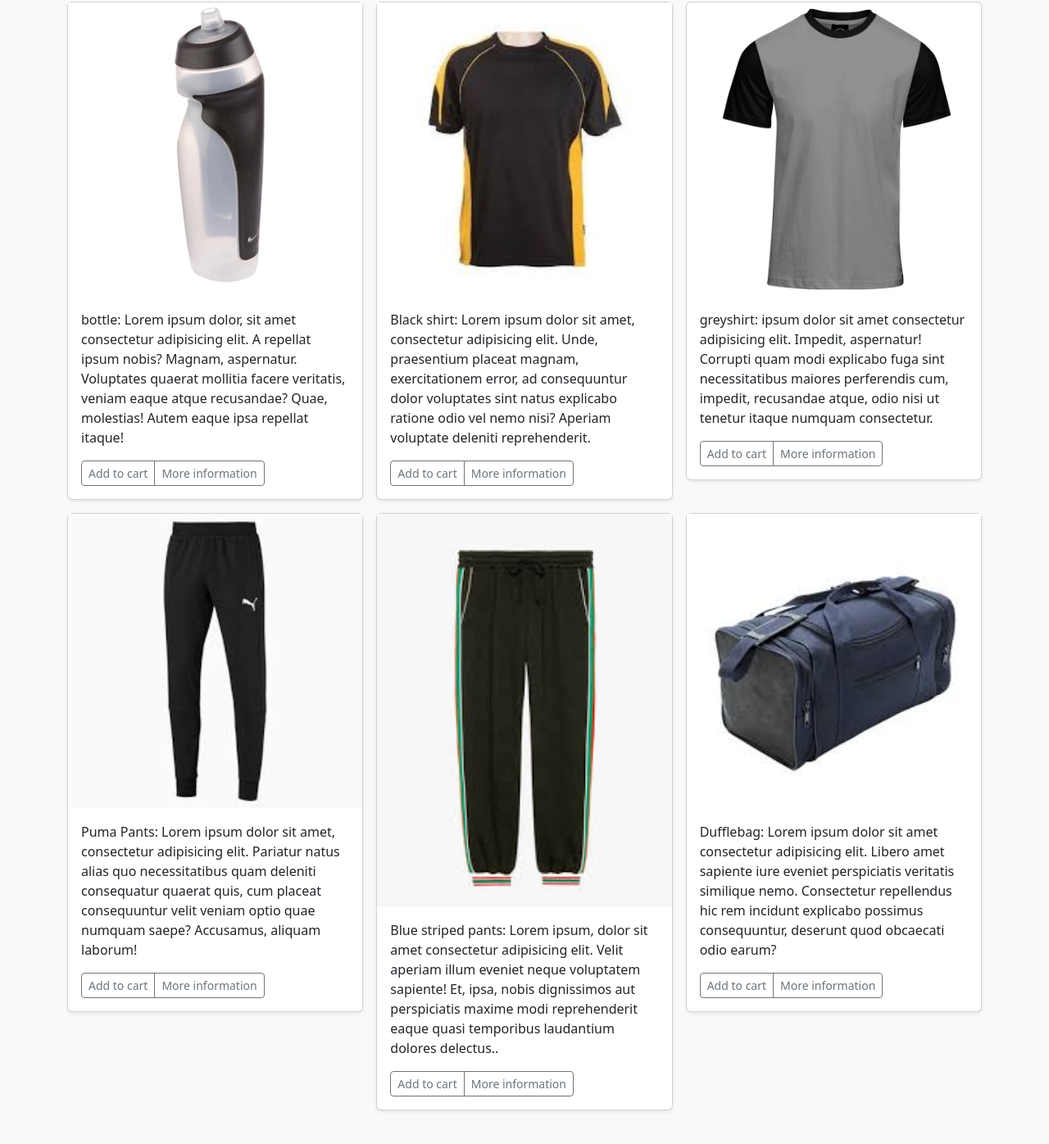
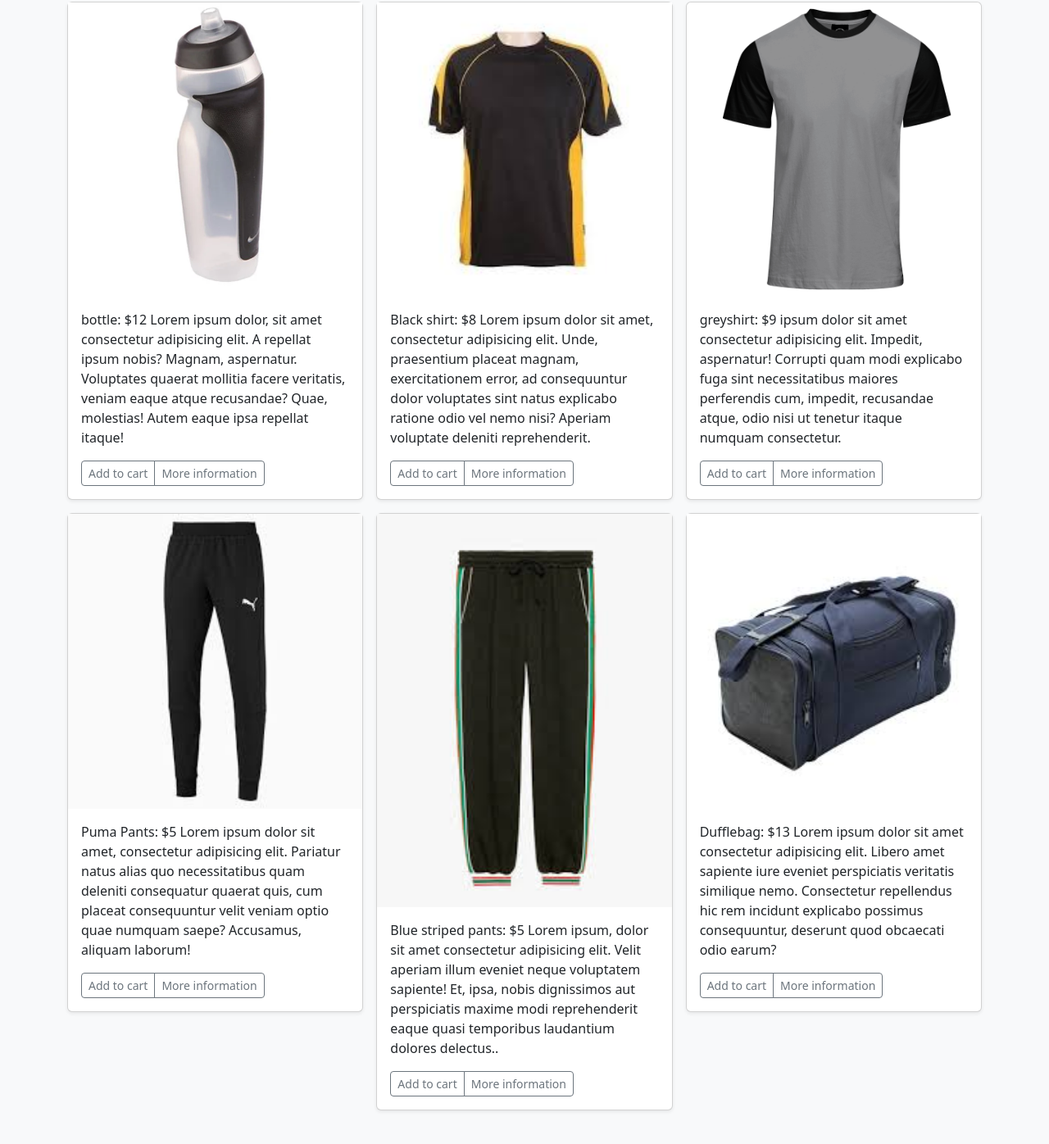
Before and after one commit to UrielDelgado/Capstone1-uriel-Ecomers, a plain HTML site: page Products.html in a window 1280 px wide. Shown: the part 102-1498 px from the top of the page at 82% size. Drawn offline with nearby package versions, Linux system fonts and the light colour scheme.

Commit message:
some changes
some changes

```diff
--- a/Products.html
+++ b/Products.html
@@ -71,7 +71,7 @@
                             <img src="/images/bottle.webp" alt="bottle">
                             <!-- <svg class="bd-placeholder-img card-img-top" style="background-image:/images/bottle.webp" width="100%" height="225" xmlns="http://www.w3.org/2000/svg" role="img" aria-label="Placeholder: Thumbnail" preserveAspectRatio="xMidYMid slice" focusable="false"><title>Placeholder</title><rect width="100%" height="100%" fill="#55595c"></rect><text x="50%" y="50%" fill="#eceeef" dy=".3em">Thumbnail</text></svg> -->
                             <div class="card-body">
-                              <p class="card-text">bottle: Lorem ipsum dolor, sit amet consectetur adipisicing elit. A repellat ipsum nobis? Magnam, aspernatur. Voluptates quaerat mollitia facere veritatis, veniam eaque atque recusandae? Quae, molestias! Autem eaque ipsa repellat itaque!</p>
+                              <p class="card-text">bottle: $12 Lorem ipsum dolor, sit amet consectetur adipisicing elit. A repellat ipsum nobis? Magnam, aspernatur. Voluptates quaerat mollitia facere veritatis, veniam eaque atque recusandae? Quae, molestias! Autem eaque ipsa repellat itaque!</p>
                               <div class="d-flex justify-content-between align-items-center">
                                 <div class="btn-group">
                                   <button type="button" class="btn btn-sm btn-outline-secondary">Add to cart</button>
@@ -86,7 +86,7 @@
                           <div class="card shadow-sm">
                             <img src="/images/blackshirt.jpg" alt="blackshirt">
                             <div class="card-body">
-                              <p class="card-text">Black shirt: Lorem ipsum dolor sit amet, consectetur adipisicing elit. Unde, praesentium placeat magnam, exercitationem error, ad consequuntur dolor voluptates sint natus explicabo ratione odio vel nemo nisi? Aperiam voluptate deleniti reprehenderit.</p>
+                              <p class="card-text">Black shirt: $8 Lorem ipsum dolor sit amet, consectetur adipisicing elit. Unde, praesentium placeat magnam, exercitationem error, ad consequuntur dolor voluptates sint natus explicabo ratione odio vel nemo nisi? Aperiam voluptate deleniti reprehenderit.</p>
                               <div class="d-flex justify-content-between align-items-center">
                                 <div class="btn-group">
                                   <button type="button" class="btn btn-sm btn-outline-secondary">Add to cart</button>
@@ -101,7 +101,7 @@
                           <div class="card shadow-sm">
                            <img src="/images/grey shirt.png" alt="greyshirt">
                             <div class="card-body">
-                              <p class="card-text">greyshirt: ipsum dolor sit amet consectetur adipisicing elit. Impedit, aspernatur! Corrupti quam modi explicabo fuga sint necessitatibus maiores perferendis cum, impedit, recusandae atque, odio nisi ut tenetur itaque numquam consectetur.</p>
+                              <p class="card-text">greyshirt: $9 ipsum dolor sit amet consectetur adipisicing elit. Impedit, aspernatur! Corrupti quam modi explicabo fuga sint necessitatibus maiores perferendis cum, impedit, recusandae atque, odio nisi ut tenetur itaque numquam consectetur.</p>
                               <div class="d-flex justify-content-between align-items-center">
                                 <div class="btn-group">
                                   <button type="button" class="btn btn-sm btn-outline-secondary">Add to cart</button>
@@ -117,7 +117,7 @@
                           <div class="card shadow-sm">
                             <img src="/images/puma pants.jpg" alt="puma pants">
                             <div class="card-body">
-                              <p class="card-text">Puma Pants: Lorem ipsum dolor sit amet, consectetur adipisicing elit. Pariatur natus alias quo necessitatibus quam deleniti consequatur quaerat quis, cum placeat consequuntur velit veniam optio quae numquam saepe? Accusamus, aliquam laborum!</p>
+                              <p class="card-text">Puma Pants: $5 Lorem ipsum dolor sit amet, consectetur adipisicing elit. Pariatur natus alias quo necessitatibus quam deleniti consequatur quaerat quis, cum placeat consequuntur velit veniam optio quae numquam saepe? Accusamus, aliquam laborum!</p>
                               <div class="d-flex justify-content-between align-items-center">
                                 <div class="btn-group">
                                   <button type="button" class="btn btn-sm btn-outline-secondary">Add to cart</button>
@@ -132,7 +132,7 @@
                           <div class="card shadow-sm">
                             <img src="/images/blue stripe pants.jpg" alt="blue striped pants">
                             <div class="card-body">
-                              <p class="card-text">Blue striped pants: Lorem ipsum, dolor sit amet consectetur adipisicing elit. Velit aperiam illum eveniet neque voluptatem sapiente! Et, ipsa, nobis dignissimos aut perspiciatis maxime modi reprehenderit eaque quasi temporibus laudantium dolores delectus..</p>
+                              <p class="card-text">Blue striped pants: $5 Lorem ipsum, dolor sit amet consectetur adipisicing elit. Velit aperiam illum eveniet neque voluptatem sapiente! Et, ipsa, nobis dignissimos aut perspiciatis maxime modi reprehenderit eaque quasi temporibus laudantium dolores delectus..</p>
                               <div class="d-flex justify-content-between align-items-center">
                                 <div class="btn-group">
                                   <button type="button" class="btn btn-sm btn-outline-secondary">Add to cart</button>
@@ -147,7 +147,7 @@
                           <div class="card shadow-sm">
                             <img src="/images/duffle bag.jpg" alt="dufflebag">
                             <div class="card-body">
-                              <p class="card-text">Dufflebag: Lorem ipsum dolor sit amet consectetur adipisicing elit. Libero amet sapiente iure eveniet perspiciatis veritatis similique nemo. Consectetur repellendus hic rem incidunt explicabo possimus consequuntur, deserunt quod obcaecati odio earum?</p>
+                              <p class="card-text">Dufflebag: $13 Lorem ipsum dolor sit amet consectetur adipisicing elit. Libero amet sapiente iure eveniet perspiciatis veritatis similique nemo. Consectetur repellendus hic rem incidunt explicabo possimus consequuntur, deserunt quod obcaecati odio earum?</p>
                               <div class="d-flex justify-content-between align-items-center">
                                 <div class="btn-group">
                                   <button type="button" class="btn btn-sm btn-outline-secondary">Add to cart</button>
@@ -165,7 +165,8 @@
 
             </main>
             <footer>
-                <!-- place footer here -->
+
+
             </footer>
             <!-- Bootstrap JavaScript Libraries -->
             <script
```
Also changed, not shown: Checkout.html (+2 -1 lines), Login.html (+1 -6 lines), index.html (+2 -1 lines), registration.html (+3 -3 lines).
